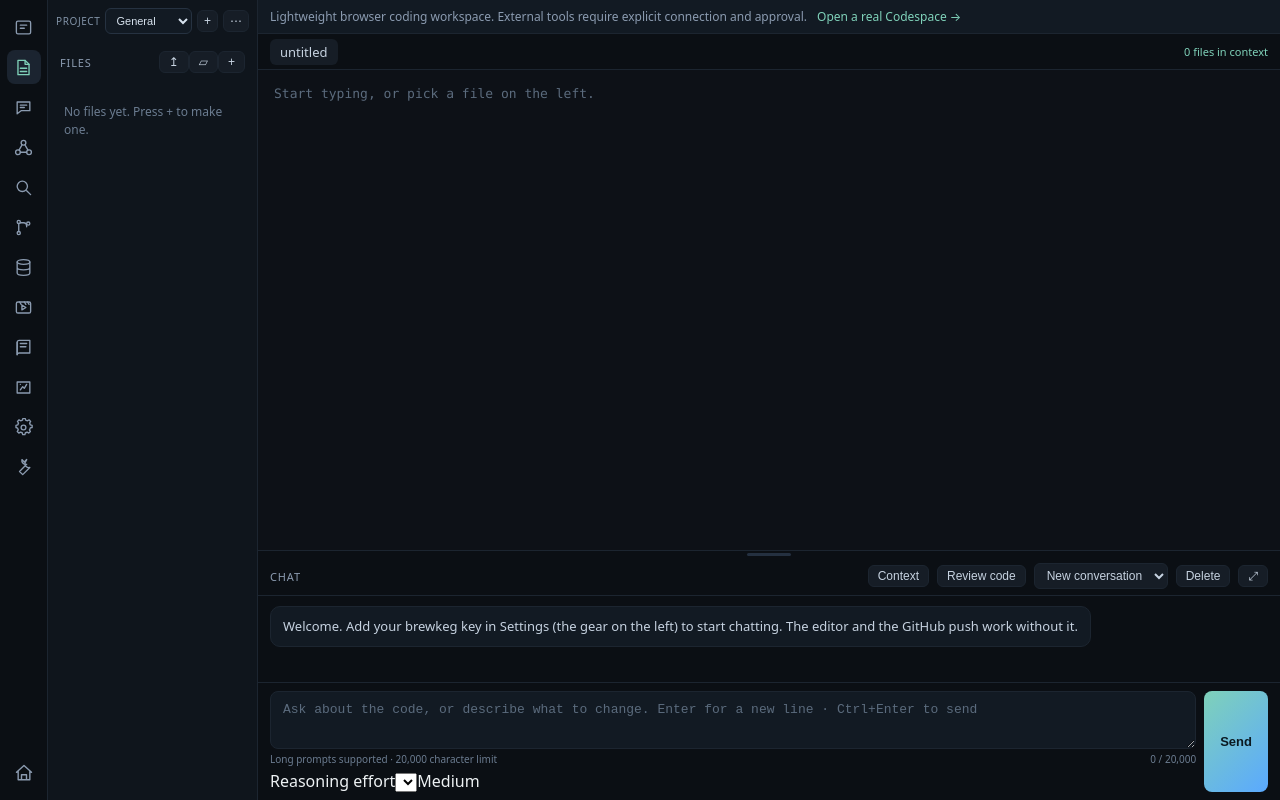
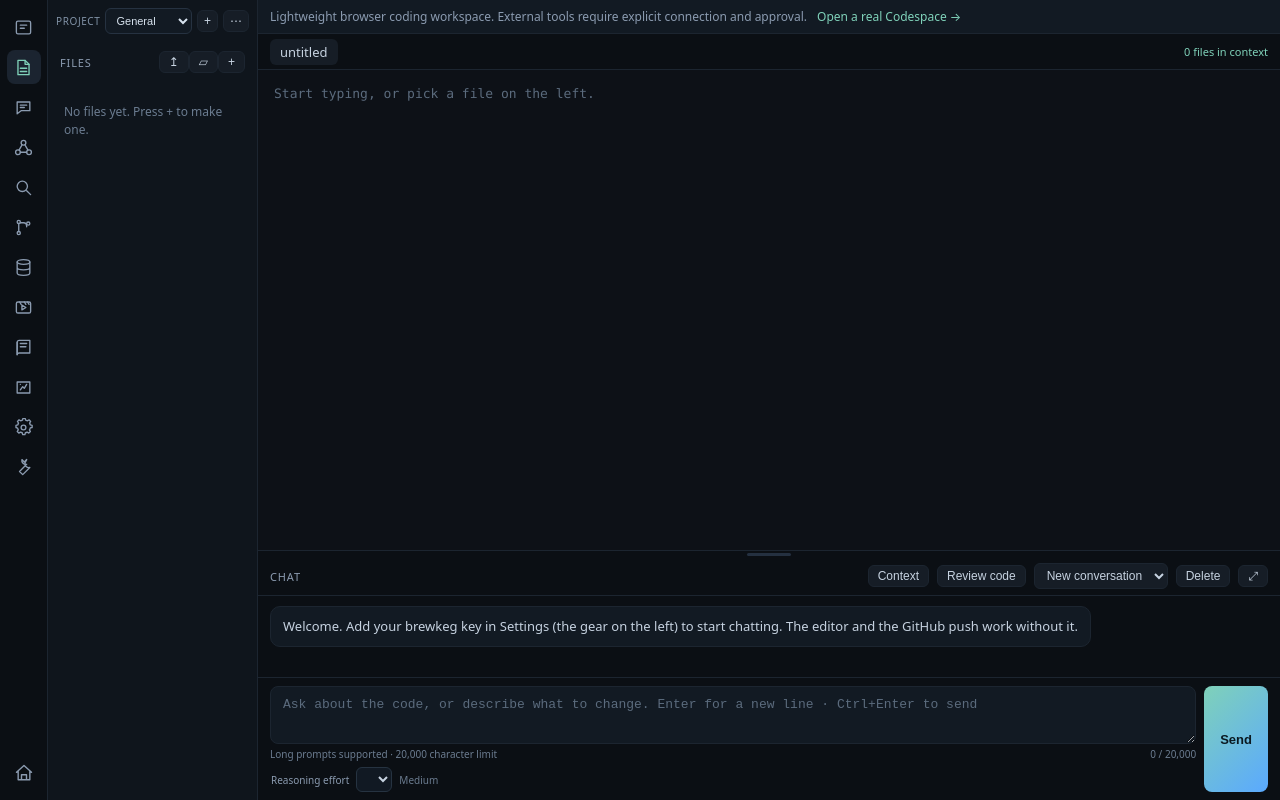
Before and after one commit to akbarambali157-dev/ChromeOS-Efficiency-Updates, a browser extension: page new-tab-launcher/claude-app.html in a window 1280 px wide. Both pictures are taken after a click on the button 23 px from the left and 67 px from the top of the page. Drawn offline with Linux system fonts and the light colour scheme.

Commit message:
Style chat composer effort control

```diff
--- a/new-tab-launcher/claude-app.css
+++ b/new-tab-launcher/claude-app.css
@@ -394,3 +394,9 @@ body.workspace-open .workspace-card{overflow-wrap:anywhere}
 .project-folder-actions{display:flex;flex-wrap:wrap;gap:8px;margin:12px 0 6px}
 .project-folder-actions button{min-height:36px}
 #projectFolderStatus{overflow-wrap:anywhere;margin-top:8px}
+
+/* Chat-level reasoning effort selector */
+.chat-effort-row{display:flex;align-items:center;gap:7px;flex-wrap:wrap;padding:2px 1px 0;color:#8b9bb0;font-size:10px;}
+.chat-effort-row label{white-space:nowrap;}
+.chat-effort-row select{max-width:min(240px,58vw);height:25px;padding:2px 7px;border:1px solid #263341;border-radius:6px;background:#111923;color:#c6d2e0;font-size:11px;}
+#chatEffortStatus{overflow:hidden;text-overflow:ellipsis;white-space:nowrap;color:#6b7c90;font-size:10px;}
```
